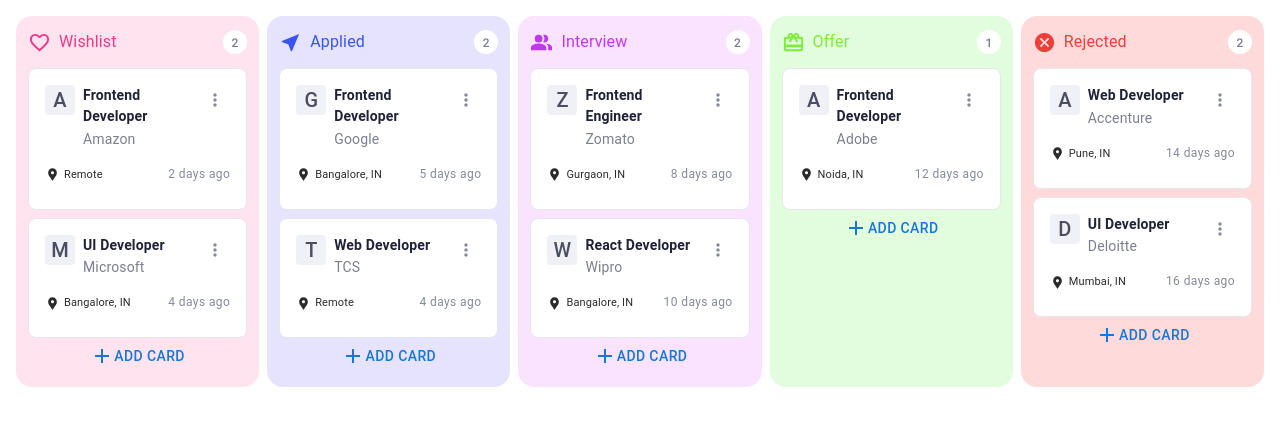
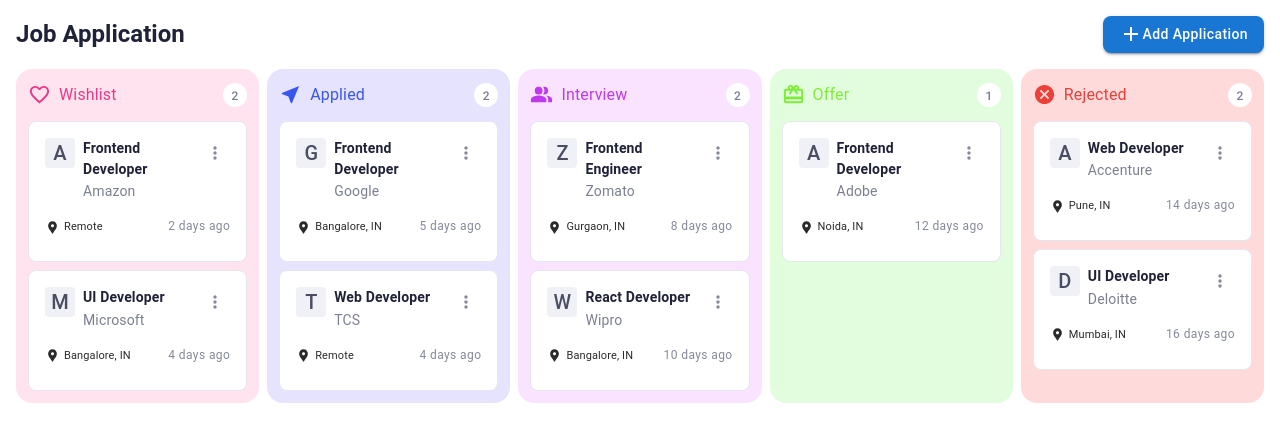
Before and after one commit to ashleshameshram/ApplicationTrackerApp, a React (Vite) app: page / in a window 1280 px wide. Shown: the top 442 px of the page. Built offline with nearby package versions, Linux system fonts and the light colour scheme; a web font is replaced by a local one.

Commit message:
Add global application button to home

```diff
--- a/src/component/Home/BoardColumn.jsx
+++ b/src/component/Home/BoardColumn.jsx
@@ -1,17 +1,12 @@
 import Typography from '@mui/material/Typography';
 import Box from '@mui/material/Box';
-import Button from '@mui/material/Button';
-import Stack from '@mui/material/Stack';
-import AddIcon from '@mui/icons-material/Add';
 
 import ApplicationCard from './ApplicationCard'
 
-export default function BoardColumn({ onAddCard,color,bgColor, title, icon,status, applications }) {
+export default function BoardColumn({color,bgColor, title, icon,status, applications }) {
     const Icon = icon;
     const Color = color;
     const BgColor = bgColor;
-
-
 
     const filterApplications = applications.filter((application) =>
         application.status === status
@@ -44,12 +39,6 @@
                     />
                 ))}
             </Box>
-
-            <Stack spacing={2}>
-                <Button onClick={onAddCard}>
-                   <AddIcon/> Add Card
-                </Button>
-            </Stack>
         </Box>
     )
 }
--- /dev/null
+++ b/src/component/Home/BoardColumnHeader.jsx
@@ -0,0 +1,19 @@
+import Button from '@mui/material/Button';
+import AddIcon from '@mui/icons-material/Add';
+import Box from '@mui/material/Box';
+import Typography from '@mui/material/Typography';
+
+export default function BoardColumnHeader({onAddApplication}) {
+    return(
+        <Box sx={{display:'flex',justifyContent:'space-between',alignItems:'center',mb:2}}>
+            <Typography variant='h5' sx={{fontWeight:600,color:'#202238'}} >
+                    Job Application
+            </Typography>
+
+            <Button variant='contained' onClick={onAddApplication} sx={{textTransform:'none',
+                borderRadius:2 }}>
+                <AddIcon/> Add Application
+            </Button>
+        </Box>
+    )
+}
--- a/src/component/Home/HomePage.jsx
+++ b/src/component/Home/HomePage.jsx
@@ -3,6 +3,7 @@
 import Box from '@mui/material/Box';
 import { dummyApplication } from '../../data/dummyApplication.js'
 import AddApplicationForm from './AddApplicationForm.jsx';
+import BoardColumnHeader from './BoardColumnHeader.jsx';
 
 import FavoriteBorderIcon from '@mui/icons-material/FavoriteBorder';
 import NearMeIcon from '@mui/icons-material/NearMe';
@@ -58,7 +59,11 @@
     ];
 
     return(
-        <Box sx={{display:'flex', gap:1, width: '100%', p:2,boxSizing: 'border-box'}}>
+        <>
+        <Box sx={{width:'100%', p:2, boxSizing: 'border-box'}}>
+            <BoardColumnHeader onAddApplication={handleAddCard}/>
+
+            <Box sx={{display:'flex', gap:1, width: '100%'}}>
                 {columns.map((column) => (
                     <BoardColumn
                         key={column.status}
@@ -68,14 +73,15 @@
                         title={column.title}
                         status={column.status}
                         applications={applications}
-                    onAddCard={handleAddCard}
                     />
                 ))}
+            </Box>
 
             <AddApplicationForm
                 open={openAddForm}
                 onClose={() => setOpenAddForm(false)}
             />
         </Box>
+        </>
     )
 }
```
Lines whose indentation alone changed are shown as unchanged.
